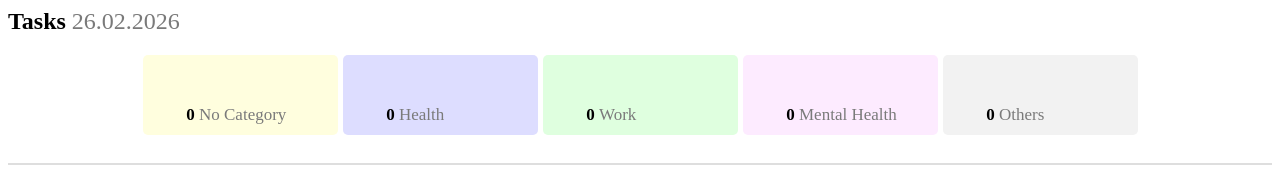
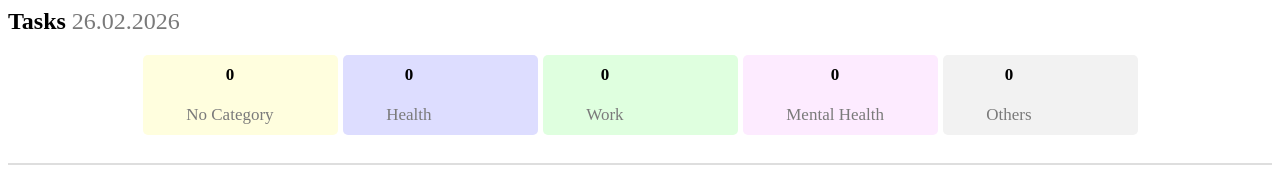
Before and after one commit to JannikU09/ToDo_Liste, a React (Vite) app: page / in a window 1280 px wide. Shown: the top 181 px of the page. Built offline with nearby package versions, Linux system fonts and the light colour scheme; some icons are missing.

Commit message:
Count und Text in einen div-Container geschoben und der CSS-Klasse .positionText zugewiesen.

```diff
--- a/src/App.tsx
+++ b/src/App.tsx
@@ -34,9 +34,11 @@ function App() {
                   <categories.icon />
                 </div>
                 &nbsp;
-                <div className="count">{countOccurrences}</div>
-                &nbsp;
-                <div className="text">{categories.label}</div>
+                <div className="positionText">
+                  <div className="count">{countOccurrences}</div>
+                  &nbsp;
+                  <div className="text">{categories.label}</div>
+                </div>
               </div>
             </div>
           )
```
